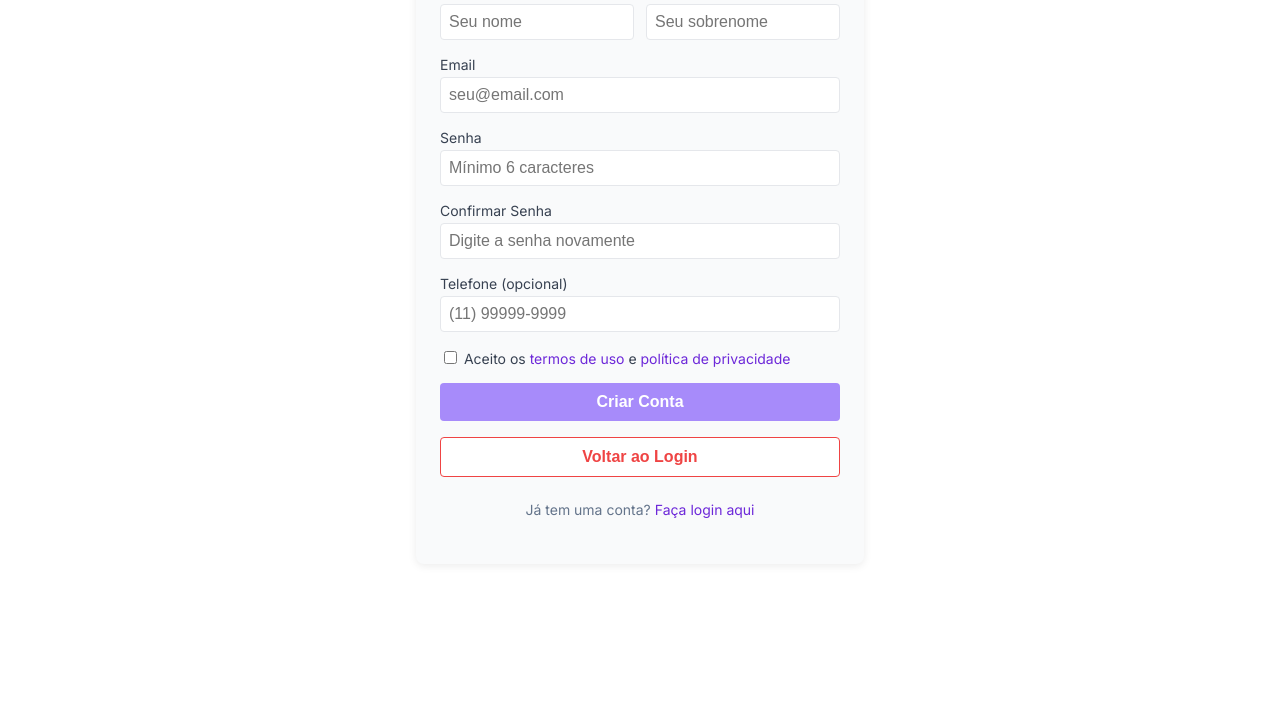
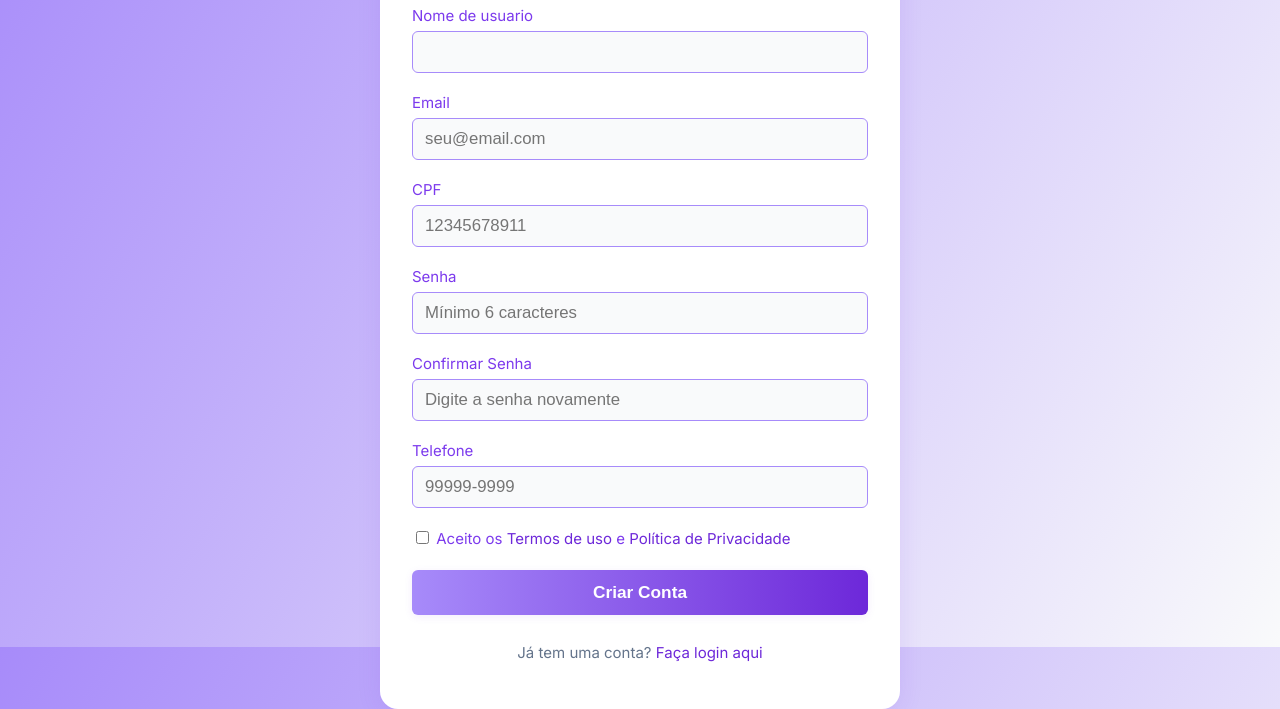
Before and after one commit to fernaopbleme/Engenharia_Software_Idealizador, a plain HTML site: page cadastro.html in a window 1280 px wide. Shown: the part 153-862 px from the top of the page. Before the commit the page ends 820 px from the top, so only its background shows below. Drawn offline with Linux system fonts and the light colour scheme.

Commit message:
Add files via upload

```diff
--- a/cadastro.html
+++ b/cadastro.html
@@ -14,45 +14,84 @@
         body {
             color: #222;
             text-align: center;
-            background: #fff;
             min-height: 100vh;
             font-family: 'Inter', sans-serif;
+            background: linear-gradient(120deg, #a78bfa 0%, #f9fafb 100%);
+            display: flex;
+            align-items: center;
+            justify-content: center;
+            padding-left: 16px;
+            padding-right: 16px;
+            box-sizing: border-box;
         }
         .cadastro {
-            background: #f9fafb;
-            max-width: 400px;
-            margin: 20px auto;
-            padding: 32px 24px;
-            border-radius: 8px;
-            box-shadow: 0 2px 8px rgba(0,0,0,0.08);
+            background: #fff;
+            max-width: 520px;
+            width: 100%;
+            margin-left: auto;
+            margin-right: auto;
+            padding: 44px 32px 32px 32px;
+            border-radius: 18px;
+            box-shadow: 0 4px 24px rgba(109,40,217,0.10);
             display: flex;
             flex-direction: column;
-            gap: 16px;
+            gap: 20px;
+            position: relative;
+            animation: fadein 0.7s;
+            box-sizing: border-box;
+        }
+        @keyframes fadein {
+            from { opacity: 0; transform: translateY(30px); }
+            to { opacity: 1; transform: translateY(0); }
         }
         h1 {
-            color: #6d28d9; /* roxo */
-            font-size: 2rem;
-            margin-bottom: 8px;
+            color: #6d28d9;
+            font-size: 2.2rem;
+            margin-bottom: 4px;
+            font-weight: 700;
+            letter-spacing: 1px;
+        }
+        .cadastro label {
+            text-align: left;
+            font-size: 15px;
+            color: #7c3aed;
+            font-weight: 500;
+            margin-bottom: 2px;
+        }
+        .cadastro input[type="text"], .cadastro input[type="password"], .cadastro input[type="email"] {
+            padding: 10px 12px;
+            border-radius: 6px;
+            border: 1.5px solid #a78bfa;
+            font-size: 1.05rem;
+            background: #f9fafb;
+            transition: border 0.2s;
+        }
+        .cadastro input[type="text"]:focus, .cadastro input[type="password"]:focus, .cadastro input[type="email"]:focus {
+            border: 1.5px solid #6d28d9;
+            outline: none;
+            background: #f3f0ff;
         }
         .cadastro button[type="submit"] {
-            background-color: #a78bfa; /* roxo-300 */
+            background: linear-gradient(90deg, #a78bfa 0%, #6d28d9 100%);
             color: #fff;
             font-weight: bold;
-            border-radius: 4px;
+            border-radius: 6px;
             border: none;
-            padding: 10px;
+            padding: 12px;
             cursor: pointer;
-            font-size: 1rem;
-            transition: background 0.2s;
+            font-size: 1.08rem;
+            box-shadow: 0 2px 8px rgba(109,40,217,0.08);
+            transition: background 0.2s, box-shadow 0.2s;
         }
         .cadastro button[type="submit"]:hover {
-            background-color: #7c3aed;
+            background: linear-gradient(90deg, #7c3aed 0%, #a78bfa 100%);
+            box-shadow: 0 4px 16px rgba(109,40,217,0.15);
         }
         .cancelar-btn {
             background-color: #fff;
             color: #ef4444;
             font-weight: bold;
-            border-radius: 4px;
+            border-radius: 6px;
             border: 1px solid #ef4444;
             padding: 10px;
             cursor: pointer;
@@ -62,30 +101,19 @@
         .cancelar-btn:hover {
             background: #fee2e2;
         }
-        label {
-            text-align: left;
-            font-size: 14px;
-            color: #374151;
-        }
-        input[type="text"], input[type="password"], input[type="email"] {
-            padding: 8px;
-            border-radius: 4px;
-            border: 1px solid #e5e7eb;
-            font-size: 1rem;
-            width: 100%;
-            box-sizing: border-box;
-        }
         .cadastro p {
             margin-top: 8px;
-            font-size: 14px;
+            font-size: 15px;
             color: #64748b;
         }
         .login-link {
             color: #6d28d9;
             text-decoration: none;
             font-weight: 500;
+            transition: color 0.2s;
         }
         .login-link:hover {
+            color: #a78bfa;
             text-decoration: underline;
         }
         .form-row {
@@ -100,10 +128,27 @@
             flex-direction: column;
             gap: 4px;
         }
+        @media (max-width: 200px) {
+            body {
+                padding-left: 0;
+                padding-right: 0;
+            }
+            .cadastro {
+                max-width: 98vw;
+                width: 98vw;
+                margin-left: auto;
+                margin-right: auto;
+                padding: 24px 8px;
+                border-radius: 8px;
+            }
+            h1 {
+                font-size: 1.5rem;
+            }
+        }
     </style>
 </head>
 <body>
-    <div class="cadastro">
+    <form class="cadastro">
         <h1>Criar Conta &#8962;</h1>
 
         <div class="form-row">
@@ -118,13 +163,24 @@
         </div>
 
         <div class="form-group">
+            <label for="user_name">Nome de usuario</label>
+            <input id=" user_name" type="text" required>
+        </div>
+
+        <div class="form-group">
             <label for="email">Email</label>
             <input id="email" type="email" placeholder="seu@email.com" required>
         </div>
 
+
+        <div class="form-group">
+            <label for="cpf">CPF</label>
+        <input id="cpf" type="text" placeholder="12345678911" required maxlength ="11">
+    </div>
+
     <div class="form-group">
         <label for="senha">Senha</label>
-            <input id="senha" type="password" placeholder="Mínimo 6 caracteres" required minlength="6">
+        <input id="senha" type="password" placeholder="Mínimo 6 caracteres" required minlength="6" maxlength="72">
     </div>
 
     <div class="form-group">
@@ -133,21 +189,20 @@
         </div>
 
         <div class="form-group">
-            <label for="telefone">Telefone (opcional)</label>
-            <input id="telefone" type="text" placeholder="(11) 99999-9999">
+            <label for="telefone">Telefone</label>
+            <input id="telefone" type="text" placeholder="99999-9999" required>
         </div>
 
         <label>
             <input type="checkbox" name="termos" required>
-            Aceito os <a href="#" class="login-link">termos de uso</a> e <a href="#" class="login-link">política de privacidade</a>
+            Aceito os <a href="termo.html" class="login-link">Termos de uso</a> e <a href="politica.html" class="login-link">Política de Privacidade</a>
         </label>
 
         <button type="submit">Criar Conta</button>
 
-        <button type="button" class="cancelar-btn" onclick="window.location.href='login.html'">Voltar ao Login</button>
 
         <p>Já tem uma conta? <a href="login.html" class="login-link">Faça login aqui</a></p>
-    </div>
+    </form>
 
     <script>
         // Validação de senha
@@ -190,7 +245,10 @@
         // Submissão do formulário
         document.querySelector('.cadastro').addEventListener('submit', function(e) {
             e.preventDefault();
-
+            const nome = document.getElementById('nome').value;
+            const sobrenome = document.getElementById('sobrenome').value;
+            const nomeCompleto = `${nome} ${sobrenome}`.trim();
+            const email = document.getElementById('email').value;
             const senha = document.getElementById('senha').value;
             const confirmarSenha = document.getElementById('confirmar-senha').value;
             const termos = document.querySelector('input[name="termos"]').checked;
@@ -205,9 +263,22 @@
                 return;
             }
 
-            // Aqui você pode adicionar a lógica para enviar os dados para o servidor
+            fetch('http://127.0.0.1:8000/register', {
+                method: 'POST',
+                headers: { 'Content-Type': 'application/json' },
+                body: JSON.stringify({ email: email, password: senha, nome: nomeCompleto })
+            })
+            .then(response => {
+                if (!response.ok) throw new Error('Erro ao criar conta');
+                return response.json();
+            })
+            .then(data => {
                 alert('Conta criada com sucesso! Redirecionando para o login...');
                 window.location.href = 'login.html';
+            })
+            .catch(error => {
+                alert('Erro: ' + error.message);
+            });
         });
     </script>
 </body>
```
Lines whose indentation alone changed are shown as unchanged.
